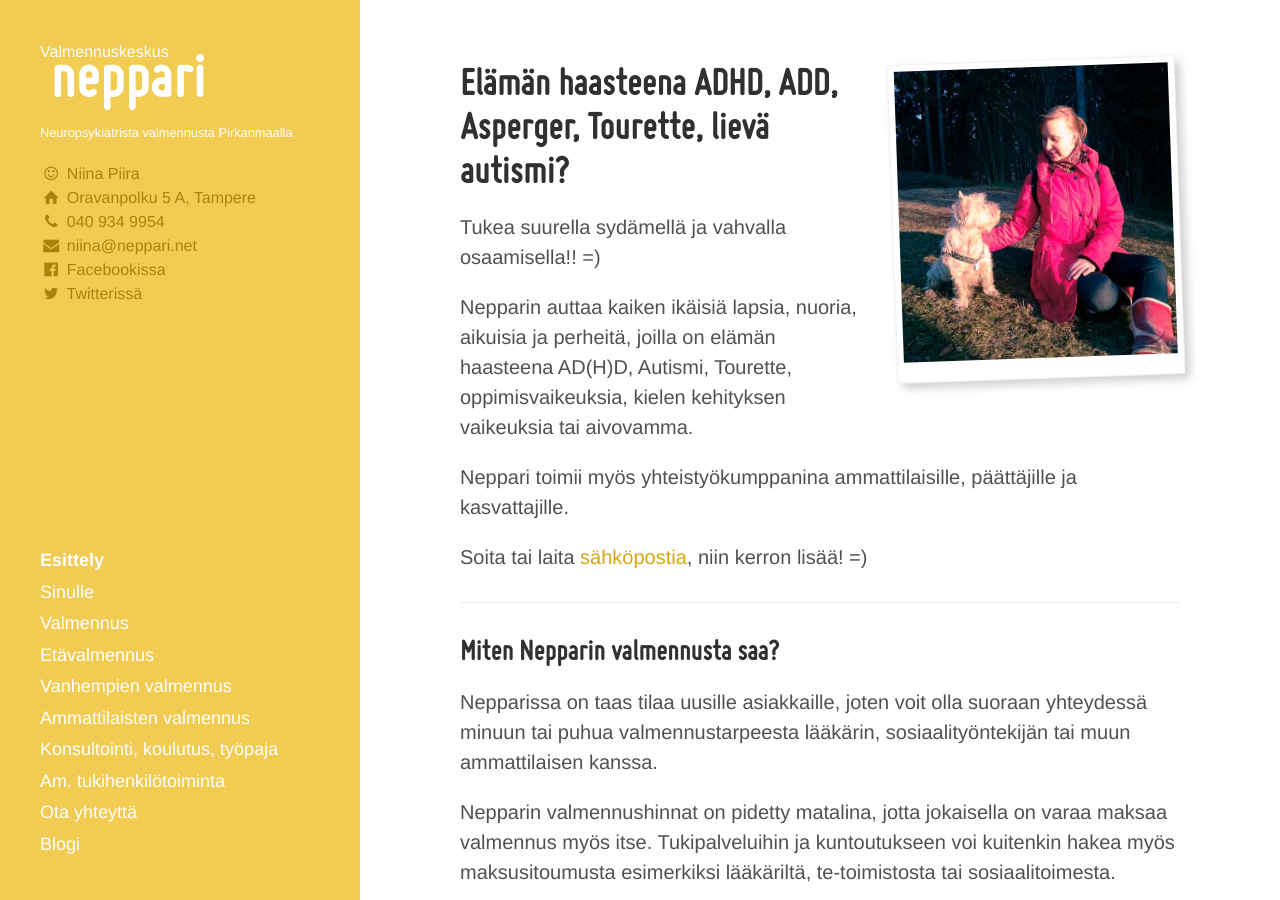
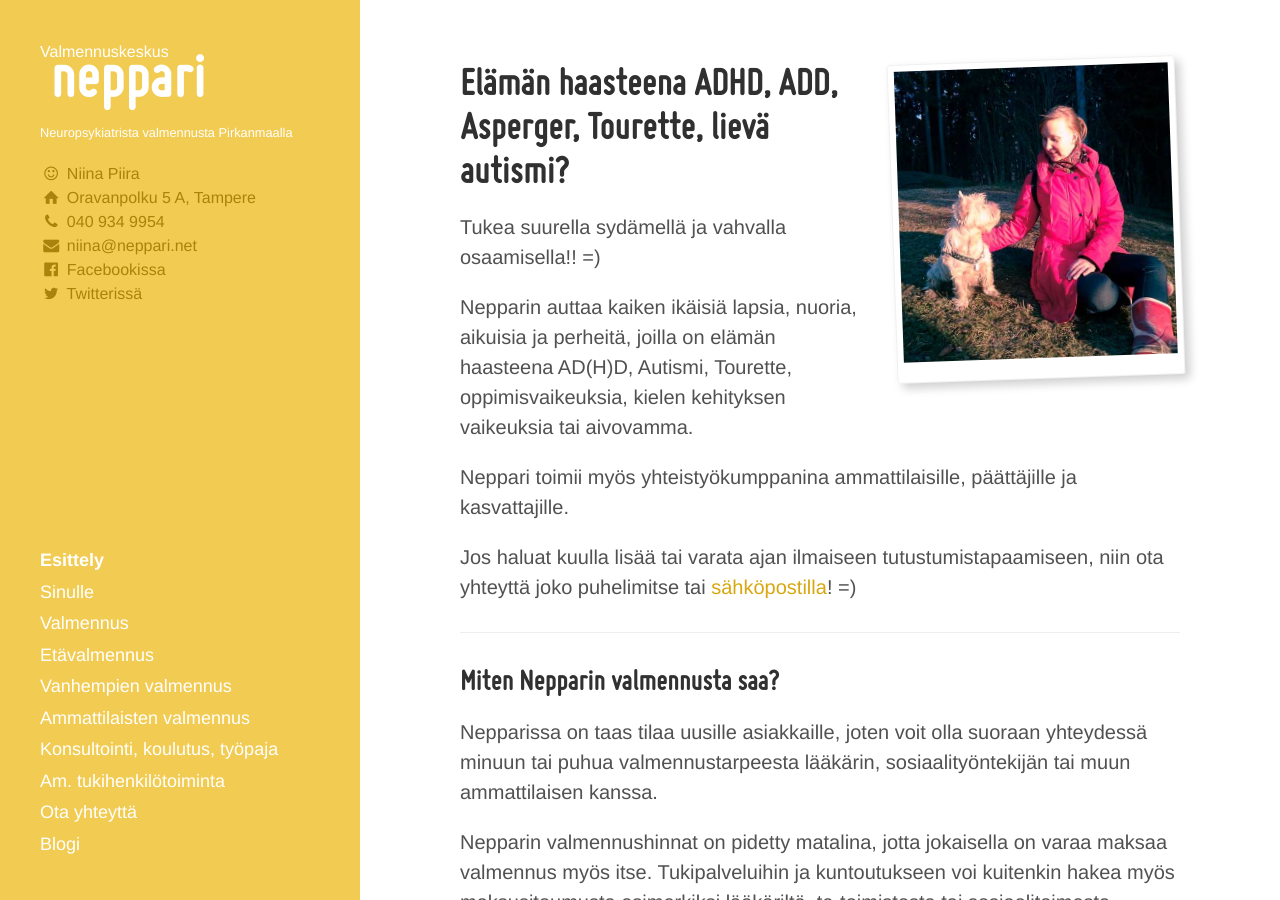
Before and after one commit to niinapiira/neppari.net, a Jekyll site: the page built from index.md, in a window 1280 px wide and 900 px high. Built offline with Jekyll 4.4.1, drawn with Linux system fonts in a browser that asks for light colours.

Commit message:
Update index.md

```diff
--- a/index.md
+++ b/index.md
@@ -24,7 +24,7 @@
 
 Neppari toimii myös yhteistyökumppanina ammattilaisille, päättäjille ja kasvattajille.
 
-Soita tai laita [sähköpostia](/ota-yhteytta), niin kerron lisää! =)
+Jos haluat kuulla lisää tai varata ajan ilmaiseen tutustumistapaamiseen, niin ota yhteyttä joko puhelimitse tai [sähköpostilla](/ota-yhteytta)! =)
 
 ___
 
```
